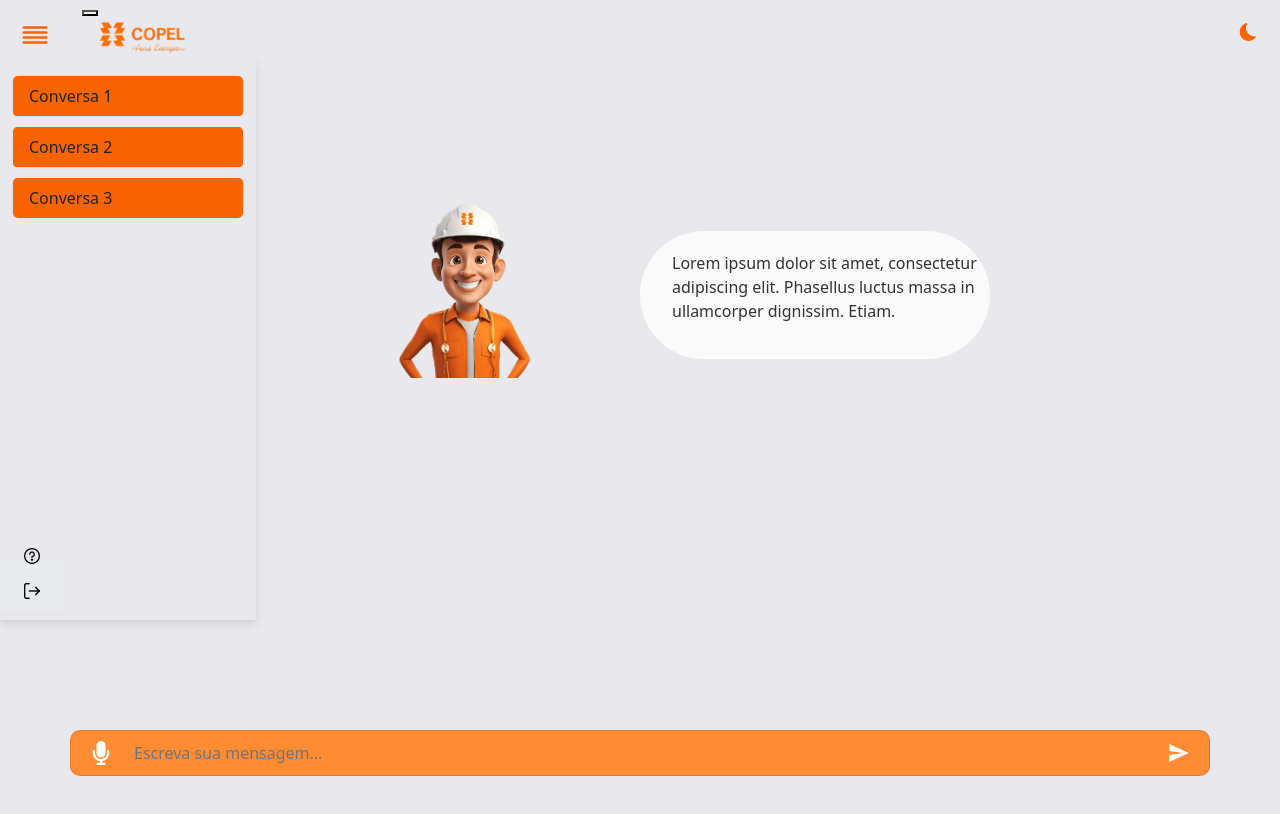
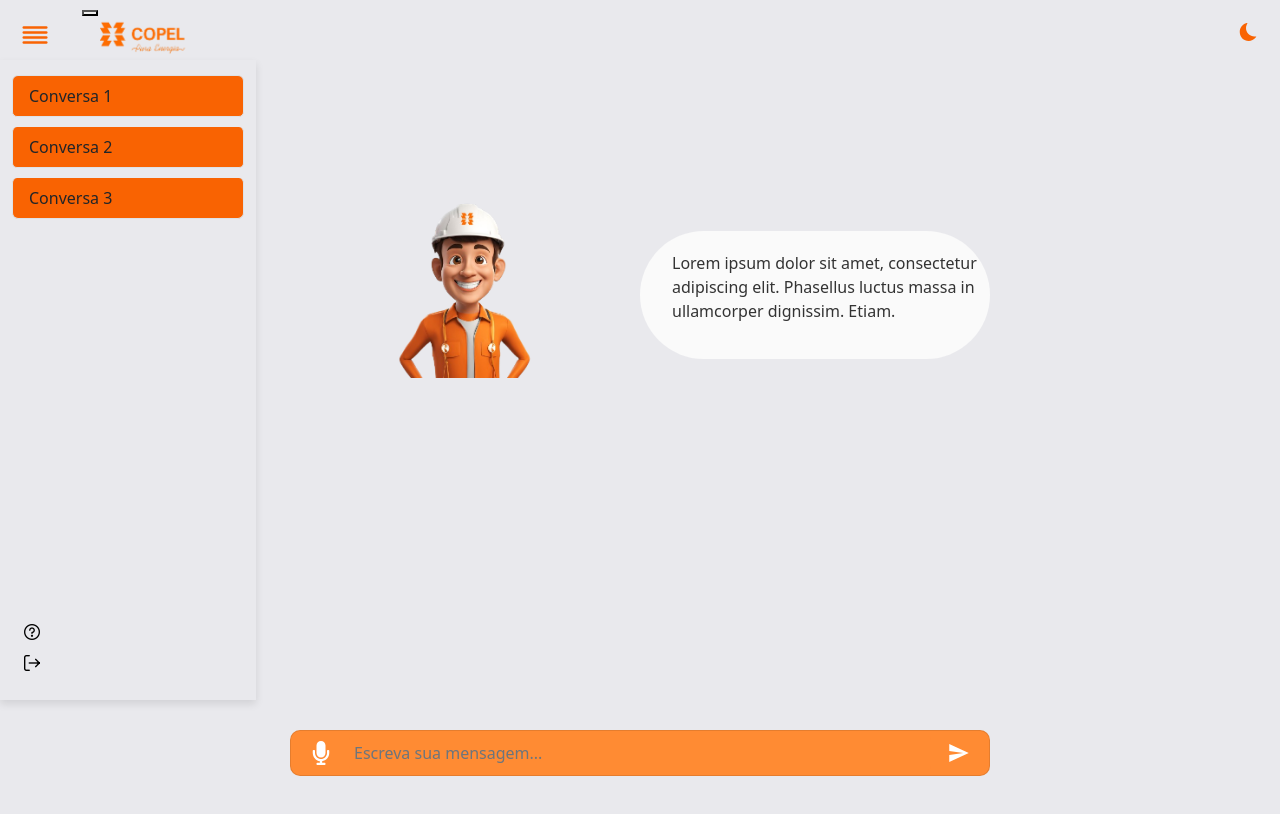
Before and after one commit to khkk24/front_cpl, a React (Create React App) app: page /Home in a window 1280 px wide. Both pictures are taken after a click on the button 33 px from the left and 27 px from the top of the page. Shown: the top 814 px of the page. Built offline with nearby package versions, Linux system fonts and the light colour scheme.

Commit message:
finalizando o front 95%

```diff
--- a/src/molecules/ChatWindow/styles.css
+++ b/src/molecules/ChatWindow/styles.css
@@ -1,40 +1,79 @@
-/* :root {
-    --background: #E9E9ED;
-    --message: #E9E9ED;
-    --input: #FF8B33;
-    --text: #000;
+
+
+.chat-window {
+  display: block;
+  width: 100%;
+  padding: 20px;
 }
 
-.dark {
-    --background: #494949;
-    --message: #636363;
-    --input: #F56A00;
-    --text: #fff;
-} */
+.chat-message {
+  display: grid;
+  align-items: center;
+  margin-bottom: 10px;
+  border-radius: 10px;
 
-/* .chat-window {
-    width: 100%;
-    display: block;
+  grid-template-columns: 48px 1fr;
 }
 
 .chat-message.user {
-    display: grid;
-    grid-template-columns: 48px 70%;
   direction: ltr;
-    align-items: center;
-    border-radius: 10px;
 }
 
 .chat-message.bot {
-    display: grid;
-    grid-template-columns: 48px 70%;
   direction: rtl;
-    align-items: center;
-    border-radius: 10px;
 }
 
-.chat-message.bot img {
-    margin-top: 0.4rem;
+
+
+.message-box {
+  display: flex;
+  justify-content: space-between;
+  align-items: center;
+  padding: 8px;
+  color: var(--text);
+  background-color: var(--message);
+  border-radius: 8px;
+}
+
+.message-box span {
+  flex-grow: 1;
+}
+
+.message-box .pi-volume-up {
+  padding-left: 8px;
+  margin-left: auto;
+  color: var(--text);
+}
+
+
+
+.chat-message.user .message-box {
+  position: relative;
+  display: grid;
+  padding: 10px;
+  margin-bottom: .5rem;
+  color: var(--text);
+  font-size: 14px;
+  word-wrap: break-word;
+  background-color: var(--message);
+  border: 1px solid #ccc;
+  border-radius: 10px;
+
+  grid-template-columns: 1fr 20px;
+}
+.chat-message.bot .message-box {
+  position: relative;
+  display: grid;
+  padding: 10px;
+  margin-bottom: .5rem;
+  color: var(--text);
+  font-size: 14px;
+  word-wrap: break-word;
+  background-color: var(--message);
+  border: 1px solid #333;
+  border-radius: 10px;
+
+  grid-template-columns: 1fr 20px;
 }
 
 .logo-message {
@@ -46,181 +85,57 @@
 .message-content {
   display: flex;
   flex-direction: column;
-    align-items: flex-start;
-}
-
-.chat-message.user .message-box {
-    background-color: var(--message);
-    color: var(--text);
-    display: grid;
-    grid-template-columns: 1fr 20px;
-}
-
-.chat-message.bot .message-box {
-    background-color: var(--message);
-    color: var(--text);
-    display: grid;
-    grid-template-columns: 1fr 20px; */
-    /* border: 1.3px solid; */
-    /* border: 1px solid #ccc;
-    padding: 10px;
-    border-radius: 20px;
-}
-
-.message-box.bot {
-    direction: ltr;
-}
-
-.message-icons {
-    display: grid;
-    grid-template-columns: repeat(5, 1fr);
-    column-gap: 8px;
-    padding: 8px;
-}
-
-.botaoIcone2 {
-    padding: 0;
-    width: 16px;
-    background: none;
-}
-
-.botaoIcone2:hover {
-    background-color: #e1ffc76b;
-} */
-
-.chat-window {
-    width: 100%;
-    display: block;
-    padding: 20px;
-}
-
-.chat-message {
-    display: grid;
-    grid-template-columns: 48px 1fr;
-    align-items: center;
-    border-radius: 10px;
-    margin-bottom: 10px;
-}
-
-.chat-message.user {
-    direction: ltr;
-}
-
-.chat-message.bot {
-    direction: rtl;
-}
-
-/* .message-box { */
-    /* background-color: #f1f1f1;
-    padding: 10px;
-    margin-bottom: 0.5rem; */
-    /* border-radius: 8px; */
-    /* width: 100%; */
-    /* word-wrap: break-word; */
-    /* font-size: 14px; */
-    /* color: #333; */
-    /* border: 1px solid rgba(0, 0, 0, 0.1); */
-/* } */
-/* ------------------------------ */
-.message-box {
-    display: flex;
-    justify-content: space-between;
-    align-items: center;
-    background-color: var(--message);
-    color: var(--text);
-    padding: 8px;
-    border-radius: 8px;
-}
-
-.message-box span {
-    flex-grow: 1; /* Prend tout l'espace disponible sauf celui de l'icône */
-}
-
-.message-box .pi-volume-up {
-    margin-left: auto;
-    padding-left: 8px;
-    color: var(--text);
-}
-
-/* ------------------------- */
-
-.chat-message.user .message-box{
-    background-color: var(--message);
-    color: var(--text);
-    display: grid;
-    grid-template-columns: 1fr 20px;
-    padding: 10px;
-    border-radius: 10px;
-    border: 1px solid #ccc;
-    position: relative;
-    word-wrap: break-word;
-    font-size: 14px;
-    margin-bottom: 0.5rem;
-}
-.chat-message.bot .message-box {
-    background-color: var(--message);
-    color: var(--text);
-    display: grid;
-    grid-template-columns: 1fr 20px;
-    padding: 10px;
-    border-radius: 10px;
-    border: 1px solid #333;
-    position: relative;
-    font-size: 14px;
-    word-wrap: break-word;
-    margin-bottom: 0.5rem;
-}
-
-.logo-message {
-    width: 24px;
-    height: 24px;
-    margin-right: 10px;
-}
-
-.message-content {
-    display: flex;
-    flex-direction: column;
-    align-items: flex-start;
+  /*align-items: flex-start;*/
   width: 100%;
 }
 
 .message-icons {
   display: flex;
-    justify-content: flex-end;
+  /*justify-content: flex-end;*/
+  /*padding: 8px 0;*/
+  /*margin-top: 8px;*/
+
+  column-gap: 8px;
   gap: 8px;
-    padding: 8px 0;
-    margin-top: 8px;
-    column-gap: 8px;
 }
-
 .botaoIcone2 {
-    padding: 0;
+  display: flex;
+  justify-content: center;
+  align-items: center;
   width: 24px;
   height: 15px;
+  padding: 0;
   background: none;
   border: none;
   border-radius: 5px;
-    display: flex;
-    align-items: center;
-    justify-content: center;
   cursor: pointer;
 }
 
 .botaoIcone2:hover {
   background-color: #e1ffc76b;
-
 }
 
 .menuOpcoes {
   z-index: 1000;
   /* background-color: #f1f1f1; */
   padding: 1rem;
+  border: 1px solid rgba(0, 0, 0, .1);
   border-radius: 8px;
-    border: 1px solid rgba(0, 0, 0, 0.1);
 }
 
 .menuOpcoes span {
+  margin-bottom: .4rem;
+  margin-left: .4rem;
   color: black;
-    margin-bottom: 0.4rem;
-    margin-left: 0.4rem;
 }
+.message-box-bot {
+  text-align: left;
+  background-color: var(--bot-message-bg);
+}
+
+
+
+.volume-icon {
+  padding-left: 8px;
+  margin-left: auto;
+}
--- a/src/molecules/HistoryPanel/index.js
+++ b/src/molecules/HistoryPanel/index.js
@@ -19,7 +19,7 @@ export const HistoryPanel = ({ history, showHistory, toggleHistory }) => {
             ))}
           </ListGroup>
           <Row className=" icons-row">
-          {/* <Col className='mt-3 botaoSair'> */}
+           <Col className='mt-3 botaoSair'>
             <Col xs="auto" className='botaoIcone2'>
               <Button  className='icon-button'>
                 <i className='pi pi-question-circle small-icon'></i>
@@ -30,7 +30,7 @@ export const HistoryPanel = ({ history, showHistory, toggleHistory }) => {
                 <i className='pi pi-sign-out small-icon'></i>
               </Button>
             </Col>
-          {/* </Col> */}
+        </Col>
           </Row>
         </Container>
       )}
--- a/src/molecules/HistoryPanel/styles.css
+++ b/src/molecules/HistoryPanel/styles.css
@@ -18,41 +18,39 @@
   position: fixed;
   top: 60px;
   left: 0;
-    width: 20% !important;
-    background-color: var(--background);
-
-    padding: 10px;
-    box-shadow: 0px 4px 8px rgba(0, 0, 0, 0.1);
-    height: 70vh;
   display: flex;
   flex-direction: column;
   justify-content: space-between;
-
+  width: 20% !important;
+  height: 80vh;
+  padding: 10px;
+  background-color: var(--background);
+  box-shadow: 0 4px 8px rgba(0, 0, 0, .1);
 }
 
 .history-item {
-    background-color: #F96302 !important;
+  width: 95%;
+  max-width: 100%;
   /* color: white; */
   padding: 10px;
   margin-bottom: 10px;
+  text-overflow: ellipsis;
+  background-color: #f96302 !important;
   border-radius: 5px;
-    width: 95%;
-    text-overflow: ellipsis;
-    max-width: 100%;
   /* white-space: nowrap;
     word-wrap: break-word; */
-
 }
 
 .botaoSair {
   display: flex;
   flex-direction: column;
+
   row-gap: 1rem;
 }
 
 .botaoIcone2 {
+  width: 16px;
   padding: 0;
-    width: 16px;
   background: none !important;
 }
 
@@ -107,12 +105,12 @@
 
 .history-panel.hide {
   transform: translateX(-100%);
-    transition: transform 0.3s ease-in-out;
+  transition: transform .3s ease-in-out;
 }
 
 .history-panel.show {
   transform: translateX(0);
-    transition: transform 0.3s ease-in-out;
+  transition: transform .3s ease-in-out;
 }
 
 .history-item {
@@ -123,12 +121,9 @@
 .botaoIcone2 i {
   font-size: 1rem;
   /* background-color: #F96302; */
-
-
 }
 
 .icons-row {
-    background-color: #e9ecef;
   /* padding-bottom: 5px; */
   /* background-color: #e9ecef; */
   /* padding: 5px; */
@@ -136,15 +131,14 @@
   justify-content: space-between;
   /* align-items: center; */
   align-self: self-start;
-    height: 50px;
+  height: 70px;
 }
 
 
 .icon-button {
+  align-self: self-end;
   background-color: transparent !important;
   border: transparent !important;
-
-    align-self: self-end;
   /* align-items: flex-start; */
 
   /* color: black; */
@@ -156,7 +150,6 @@
 }
 
 .small-icon {
+  color: black;
   font-size: 1rem; /* Ajustez la taille selon vos besoins */
-    color: black;
-
 }
--- a/src/molecules/HomeMolecule/index.js
+++ b/src/molecules/HomeMolecule/index.js
@@ -57,7 +57,7 @@ export const HomeMolecule = ({ setShowHistory, showHistory }) => {
           </Col>
         </>
         )}
-        <Col xs={12} md={6}>
+        <Col xs={12} >
           <ChatWindow messages={messages} handleRatings={handleRatings} />
         </Col>
       </Row>
--- a/src/molecules/MessageInput/index.js
+++ b/src/molecules/MessageInput/index.js
@@ -7,7 +7,7 @@ import { AutoResizingTextarea } from '../../molecules/AutoResizingTextarea';
 
 export const MessageInput = ({inputValue, setInputValue, handleSendMessage}) => {
     return (
-      <Container className="message-container">
+      <Container fluid className="message-container">
             <button className='botaoIcone'>
                 <FaMicrophone />
             </button>
--- a/src/molecules/MessageInput/styles.css
+++ b/src/molecules/MessageInput/styles.css
@@ -23,41 +23,44 @@
 } */
 
 .message-container {
-    display: flex;
-    align-items: center;
-    width: 80%; /* Adjust this value to control the overall width */
-    max-width: 80%; /* Adjust this value to make the container narrower */
-    background-color: var(--input);
-    border-radius: 10px;
-    border: 1px solid rgba(0, 0, 0, 0.1);
-    padding: 5px;
   position: fixed;
   bottom: 24px;
   left: 50%;
+  z-index: 1000;
+  display: flex;
+  align-items: center;
+  /* Adjust this value to control the overall width */
+  width: 100%;
+  /* Adjust this value to make the container narrower */
+  max-width: 700px;
+  padding: 5px;
+  background-color: var(--input);
+  border: 1px solid rgba(0, 0, 0, .1);
+  border-radius: 10px;
   transform: translateX(-50%);
 }
 
 .message-input {
   flex-grow: 1;
+  padding: 5px;
   margin: 0 10px;
-    padding: 5px;
+  color: black;
+  background-color: var(--input);
   border: none;
   border-radius: 4px;
   outline: none;
   resize: none;
-    background-color: var(--input);
-    color: black;
   /*box-shadow: inset 0 1px 3px rgba(0, 0, 0, 0.1); */
 }
 
 .botaoIcone {
+  display: flex;
+  justify-content: center;
+  align-items: center;
+  color: white;
+  font-size: 24px;
   background-color: transparent;
   border: none;
-    color: white;
-    font-size: 24px;
-    display: flex;
-    align-items: center;
-    justify-content: center;
   cursor: pointer;
 }
 
```
Also changed, not shown: src/molecules/ChatWindow/index.js (+57 -1 lines). Lines whose indentation alone changed are shown as unchanged.
